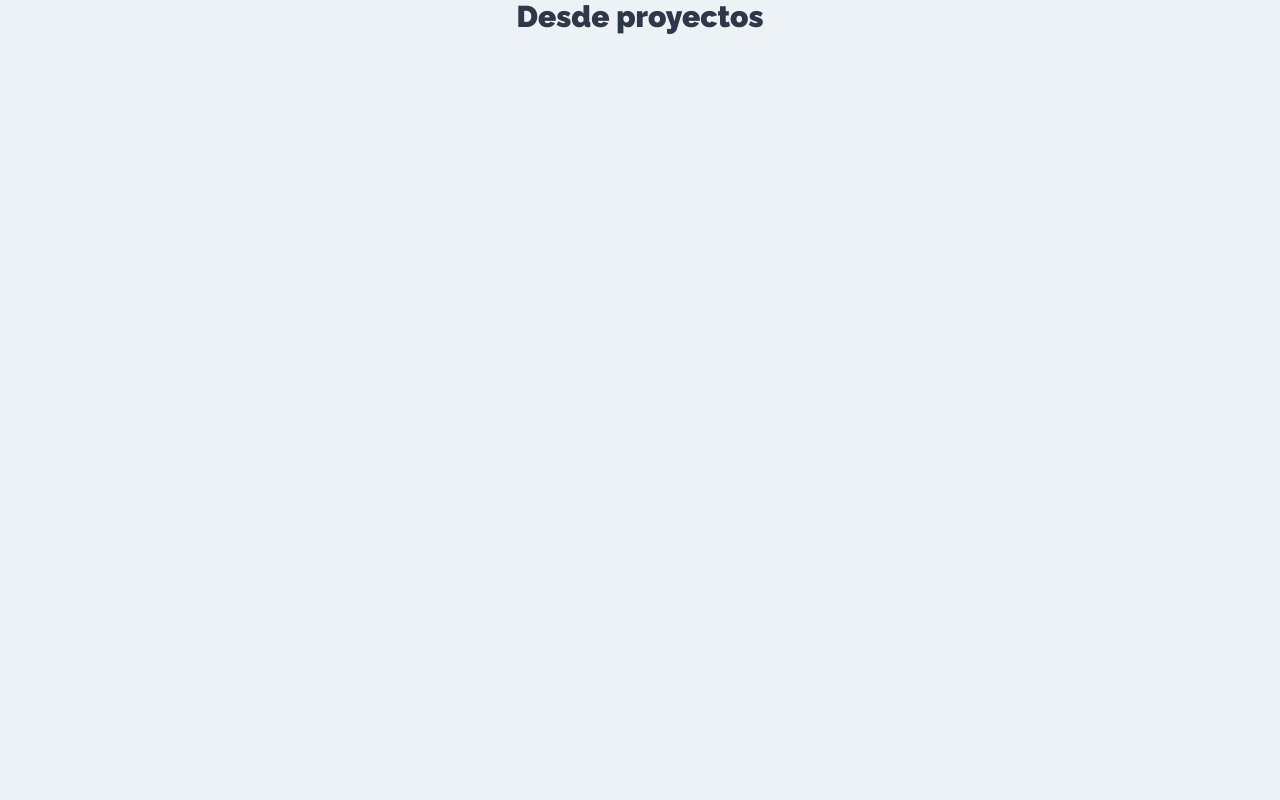
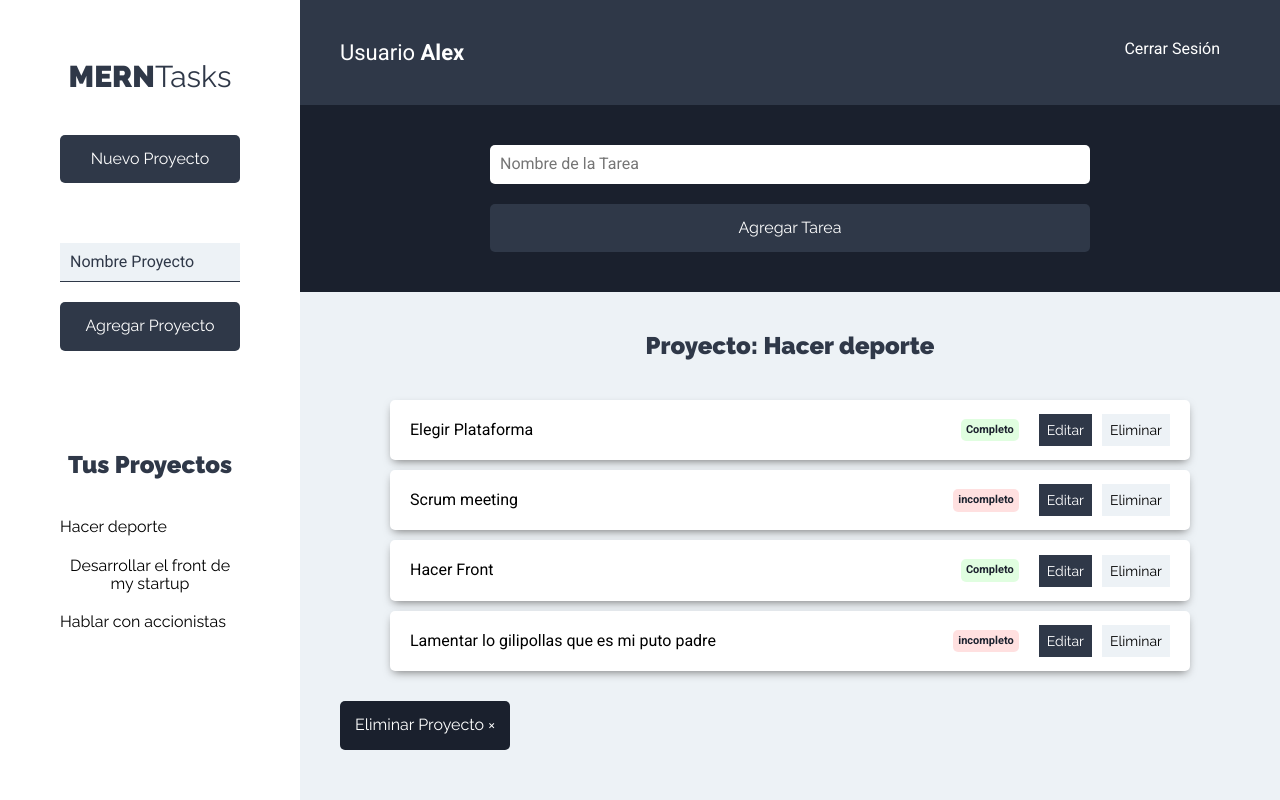
Before and after one commit to Alex-parabol/TasksManager, a React (Create React App) app: page /proyectos in a window 1280 px wide. Built offline with nearby package versions, Linux system fonts and the light colour scheme.

Commit message:
design done

```diff
--- /dev/null
+++ b/src/components/layout/Barra.jsx
@@ -0,0 +1,12 @@
+import React from 'react'
+
+export default function Barra() {
+    return (
+        <header className="app-header">
+            <p className="nombre-usuario">Usuario <span>Alex</span></p>
+            <nav className="nav-principal">
+                <a href="#!">Cerrar Sesión</a>
+            </nav>
+        </header>
+    )
+}
--- /dev/null
+++ b/src/components/layout/Sidebar.jsx
@@ -0,0 +1,20 @@
+import React from 'react';
+import NuevoProyecto from '../proyectos/NuevoProyecto';
+import Listado from '../proyectos/Listado';
+
+
+export default function Sidebar() {
+
+    //sacamos la información de Nuevo proyecto
+    // para emplearla en el resto de componentes
+    return (
+        <aside>
+            <h1>MERN<span>Tasks</span></h1>
+            <NuevoProyecto/>
+            <div className="proyectos">
+                <h2>Tus Proyectos</h2>
+                <Listado/>
+            </div>
+        </aside>
+    )
+}
--- /dev/null
+++ b/src/components/proyectos/Listado.jsx
@@ -0,0 +1,20 @@
+import React from 'react'
+import Proyecto from './Proyecto'
+
+export default function Listado() {
+
+    //array de prueba
+
+    const proyectos = [
+        {nombre: 'Hacer deporte'},
+        {nombre: 'Desarrollar el front de my startup'},
+        {nombre: 'Hablar con accionistas'}
+    ]
+    return (
+        <ul className="listado-proyectos">
+            {proyectos.map(proyecto => (
+                <Proyecto proyecto={proyecto} />
+            ))}
+        </ul>
+    )
+}
--- /dev/null
+++ b/src/components/proyectos/NuevoProyecto.jsx
@@ -0,0 +1,56 @@
+import React, {Fragment, useState} from 'react'
+
+export default function NuevoProyecto() {
+
+const [proyecto, setProyecto ] = useState({
+    nombre: '',
+    id: ''
+})
+
+const {nombre, id} = proyecto;
+
+const onChange = e => {
+    e.preventDefault()
+    setProyecto({
+        ...proyecto,
+        [e.target.name]: e.target.value
+    })
+}
+
+const onSubmit = e =>{
+    e.preventDefault();
+    //validamos el proyecto
+
+    //agregamos al state la información
+
+
+    //reiniciamos el formulario
+}
+    return (
+    <Fragment>
+        <button
+            type='button'
+            className='btn btn-block btn-primario'
+        >Nuevo Proyecto</button>
+        <form
+        className='formulario-nuevo-proyecto'
+        onSubmit={onSubmit}
+        >
+            <input
+             type="text"
+             className='input-text'
+             placeholder='Nombre Proyecto'
+             name='nombre'
+             value={nombre}
+             onChange={onChange}
+             />
+             <input
+              type="submit"
+              className='btn btn-primario btn-block'
+              value='Agregar Proyecto'
+              />
+         </form>
+    </Fragment>
+
+    )
+}
--- /dev/null
+++ b/src/components/proyectos/Proyecto.jsx
@@ -0,0 +1,14 @@
+import React from 'react'
+
+export default function Proyecto({proyecto}) {
+    return (
+        <li>
+            <button
+            type='button'
+            className='btn btn-blank'
+            >
+           {proyecto.nombre}
+            </button>
+        </li>
+    )
+}
--- a/src/components/proyectos/Proyectos.jsx
+++ b/src/components/proyectos/Proyectos.jsx
@@ -1,7 +1,24 @@
 import React from 'react'
+import Sidebar from '../layout/Sidebar'
+import Barra from '../layout/Barra'
+import FormTarea from '../tareas/FormTarea'
+import ListadoTareas from '../tareas/ListadoTareas'
 
 export default function Proyectos() {
     return (
-       <h1>Desde proyectos</h1>
+       <div className="contenedor-app">
+           <aside>
+           <Sidebar/>
+           </aside>
+           <div className="seccion-principal">
+                <Barra/>
+               <main>
+                    <FormTarea />
+                   <div className="contenedor-tareas">
+                      <ListadoTareas/>
+                   </div>
+               </main>
+           </div>
+       </div>
     )
 }
--- /dev/null
+++ b/src/components/tareas/FormTarea.jsx
@@ -0,0 +1,42 @@
+import React, {useState} from 'react'
+
+export default function FormTarea() {
+
+    const [tarea, setTarea ] = useState('')
+
+    const onSubmit = e => {
+        e.preventDefault()
+    }
+
+    const onChange = e =>{
+        e.preventDefault()
+
+        setTarea(tarea)
+    }
+
+    return (
+        <div className="formulario">
+            <form
+            onSubmit={onSubmit}
+            >
+                <div className="contenedor-input">
+                    <input
+                     type="text"
+                      className="input-text"
+                      placeholder='Nombre de la Tarea'
+                      name='nombre'
+                      value={tarea}
+                      onChange={onChange}
+                       />
+                </div>
+                <div className="contenedor-input">
+                    <input
+                     type="submit"
+                     className='btn btn-primario btn-submit btn-block'
+                     value='Agregar Tarea'
+                     />
+                </div>
+            </form>
+        </div>
+    )
+}
--- /dev/null
+++ b/src/components/tareas/ListadoTareas.jsx
@@ -0,0 +1,39 @@
+import React, {Fragment} from 'react'
+import Tarea from './Tarea'
+
+export default function ListadoTareas() {
+
+    const tareas = [
+           {nombre:'Elegir Plataforma', estado: true},
+           {nombre:'Scrum meeting', estado: false},
+           {nombre:'Hacer Front', estado: true},
+           {nombre:'Lamentar lo gilipollas que es mi puto padre', estado: false}
+    ]
+
+    return (
+        <Fragment>
+             <h2>Proyecto: Hacer deporte</h2>
+             <ul className="listado-tareas">
+                 { tareas.length === 0
+                ? (
+                    <li className="tarea"><p>No hay tareas</p></li>
+                )
+                : tareas.map(tarea => (
+                    <Tarea
+                        tarea={tarea}
+                    />
+                ))
+                }
+
+             </ul>
+                <button
+                    type='button'
+                    className='btn btn-eliminar'
+                >
+                 Eliminar Proyecto &times;
+                    </button>
+
+
+        </Fragment>
+    )
+}
--- /dev/null
+++ b/src/components/tareas/Tarea.jsx
@@ -0,0 +1,41 @@
+import React from 'react'
+
+export default function Tarea({tarea}) {
+    return (
+       <li className="tarea sombra">
+           <p>{tarea.nombre} </p>
+           <div className="estado">
+               {tarea.estado
+               ? (
+                   <button
+                    type='button'
+                    className='completo'>
+                        Completo</button>
+               )
+                :
+                (
+                    <button
+                    type='button'
+                    className="incompleto">
+                        incompleto
+                    </button>
+                )
+            }
+           </div>
+           <div className="acciones">
+               <button
+               type='button'
+               className='btn btn-primario'
+               >
+                   Editar
+               </button>
+               <button
+                type='button'
+                className='btn btn-secundario'
+               >
+                   Eliminar
+               </button>
+           </div>
+       </li>
+    )
+}
--- a/src/index.css
+++ b/src/index.css
@@ -90,6 +90,11 @@
   background-color: transparent;
 }
 
+.btn-eliminar {
+  background-color: var(--gris3);
+  color: var(--blanco);
+  font-weight: 500;
+}
 @media (min-width: 768px) {
   .contenedor-app {
     display: flex;
@@ -185,7 +190,7 @@
 }
 
 .listado-tareas {
-  max-width: 600px;
+  max-width: 800px;
   margin: 0 auto;
 }
 
@@ -224,13 +229,13 @@
 }
 
 .estado {
-  margin-right: 1rem;
+  margin-right: 2rem;
 }
 .estado button,
 .mensaje {
   font-weight: 900;
   font-family: var(--textFont);
-  font-size: 1rem;
+  font-size: 1.1rem;
   padding: 0.5rem;
   border-radius: 0.5rem;
   cursor: pointer;
```
